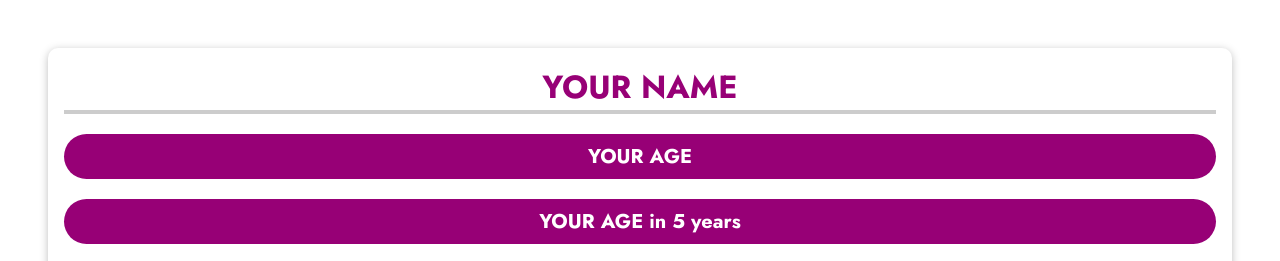
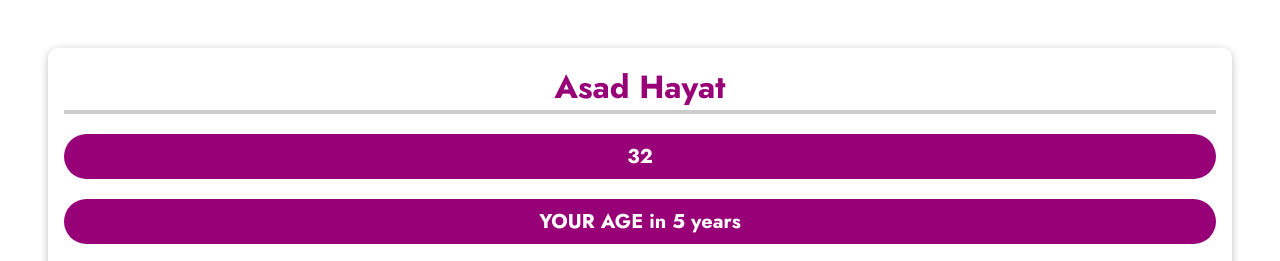
Before and after one commit to asadhayat1068/udemy_vue3_course_projects, a plain HTML site: page basics-assignment-1-problem/index.html in a window 1280 px wide. Shown: the top 261 px of the page. Drawn offline with nearby package versions, Linux system fonts and the light colour scheme.

Commit message:
Name and Age handeled

```diff
--- a/basics-assignment-1-problem/app.js
+++ b/basics-assignment-1-problem/app.js
@@ -0,0 +1,9 @@
+const app = Vue.createApp({
+  data() {
+    return {
+      name: "Asad Hayat",
+      age: 32,
+    };
+  },
+});
+app.mount("#assignment");
--- a/basics-assignment-1-problem/index.html
+++ b/basics-assignment-1-problem/index.html
@@ -15,9 +15,9 @@
   <body>
     <section id="assignment">
       <!-- 1) Output your name -->
-      <h2>YOUR NAME</h2>
+      <h2>{{ name }}</h2>
       <!-- 2) Output your age -->
-      <p>YOUR AGE</p>
+      <p>{{ age }}</p>
       <!-- 3) Output your age + 5 -->
       <p>YOUR AGE in 5 years</p>
       <!-- 4) Output a random number (0 to 1) -->
```
